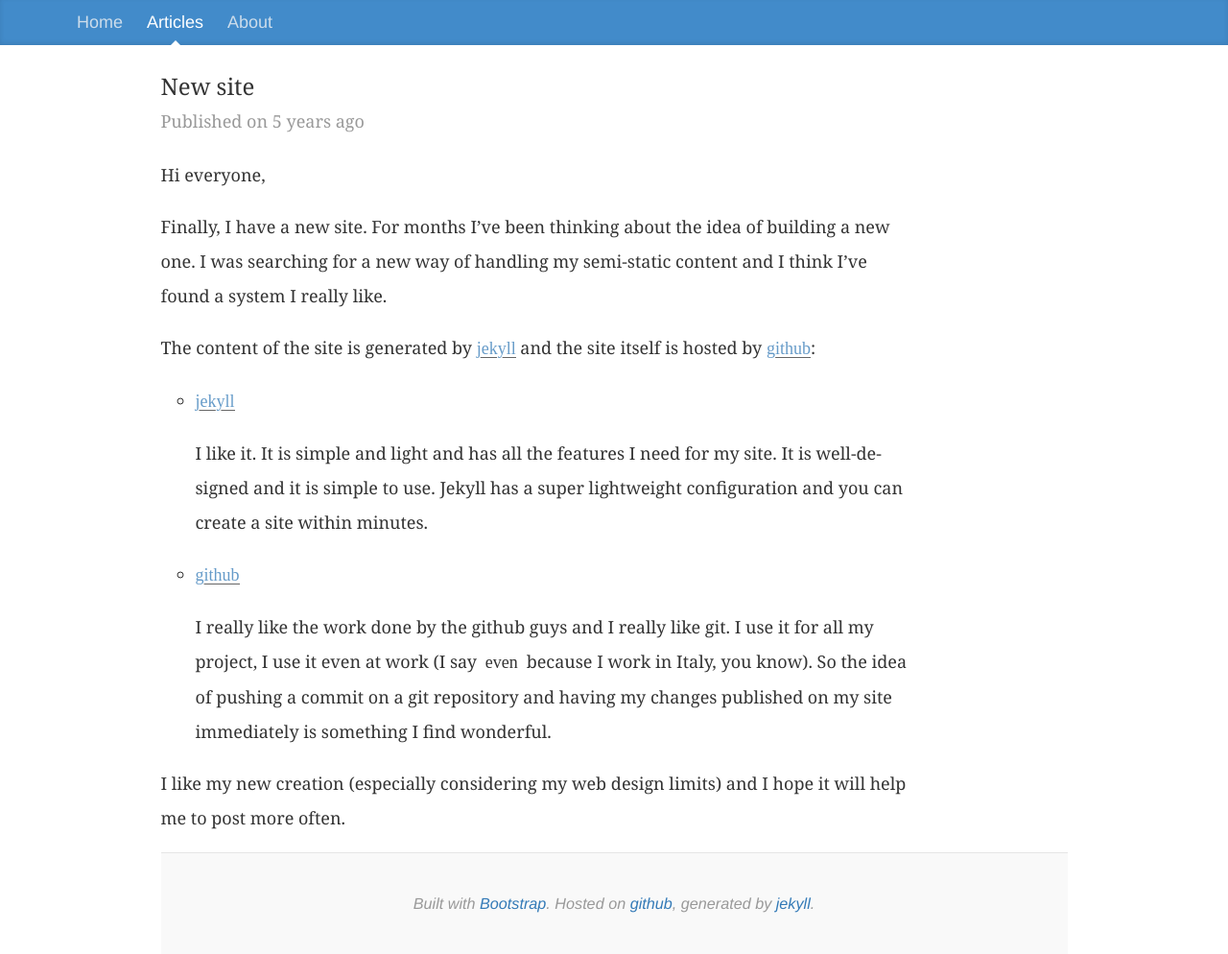
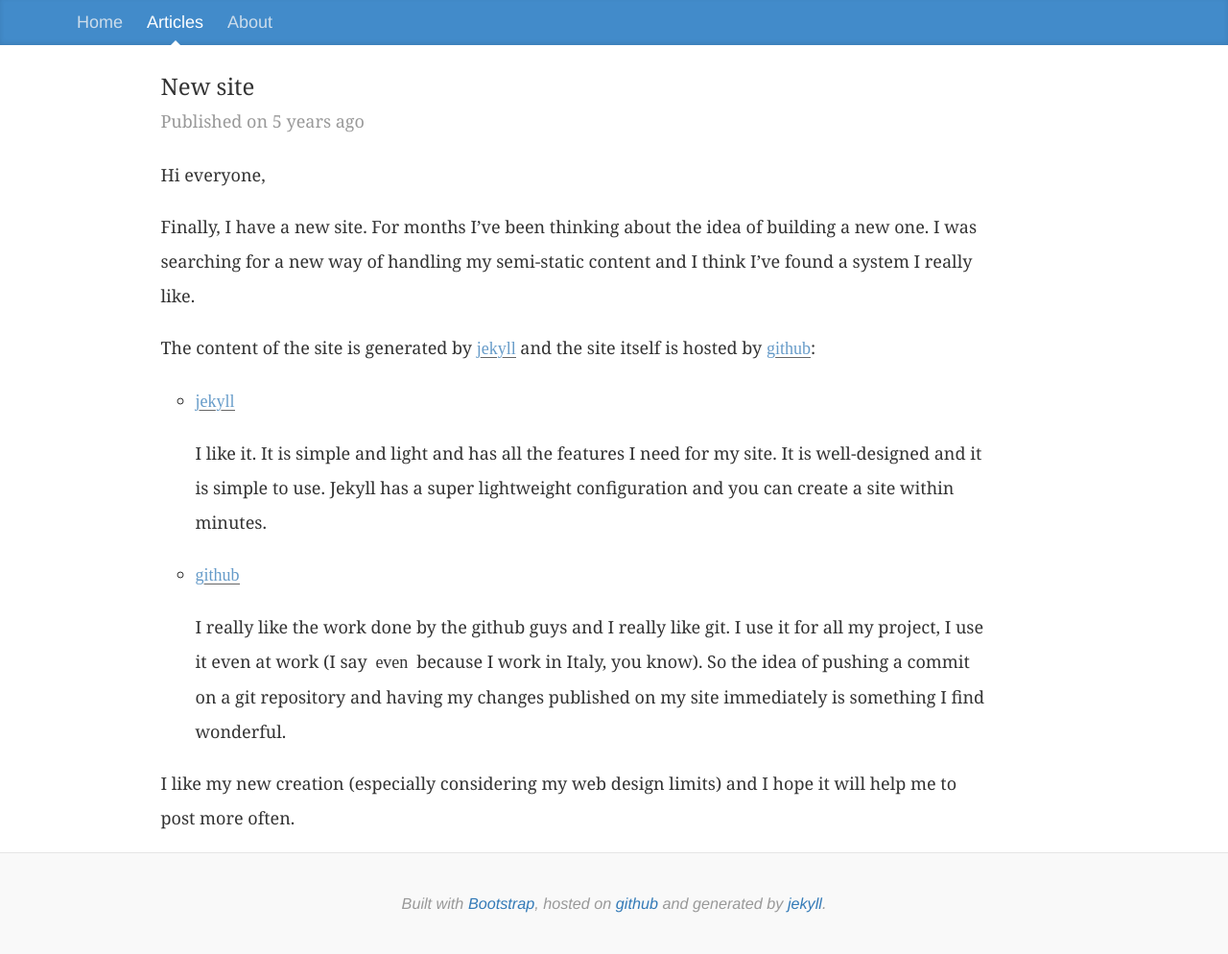
Before and after one commit to lucapette/lucapette.github.com, a Jekyll site: the page built from _posts/2011-01-24-new-site.markdown, in a window 1280 px wide. Shown: the whole page at 96% size. Built offline with Jekyll 4.4.1, drawn with Linux system fonts in a browser that asks for light colours; nearby versions of some CDN libraries.

Commit message:
Fix article layout html

```diff
--- a/_includes/footer.html
+++ b/_includes/footer.html
@@ -14,8 +14,8 @@
 </script>
 
 <footer class="blog-footer">
-  <p>Built with <a href="http://getbootstrap.com">Bootstrap</a>.
-  Hosted on <a href="http://pages.github.com/">github</a>,
+  <p>Built with <a href="http://getbootstrap.com">Bootstrap</a>,
+  hosted on <a href="http://pages.github.com/">github</a> and
   generated by <a href="http://jekyllrb.com/">jekyll</a>.
   </p>
 </footer>
--- a/_layouts/articles.html
+++ b/_layouts/articles.html
@@ -11,14 +11,10 @@
     {% include header.html %}
     <div class=container>
       <div class="row">
-        <div class="col-md-offset-1 col-md-10">
-          <div id=main>
+        <div class="col-md-offset-1 col-md-11">
           <article>
             <h1>{{page.title}}</h1>
-              <div class="blog-post-meta">
-                  Published on <time pubdate class="timeago" datetime="{{page.date | date:"%FT%TZ"}}">{{ page.date | date_to_string }}</time>
-              </div>
-              <div class=content>
+            <div class="blog-post-meta">Published on <time pubdate class="timeago" datetime="{{page.date | date:"%FT%TZ"}}">{{ page.date | date_to_string }}</time></div>
             <div class=row>
               <div class="col-md-10">
                 {{ content }}
@@ -26,10 +22,8 @@
             </div>
           </article>
         </div>
-            {% include footer.html %}
       </div>
     </div>
-      </div>
-    </div>
+    {% include footer.html %}
   </body>
 </html>
```
Lines whose indentation alone changed are shown as unchanged.
